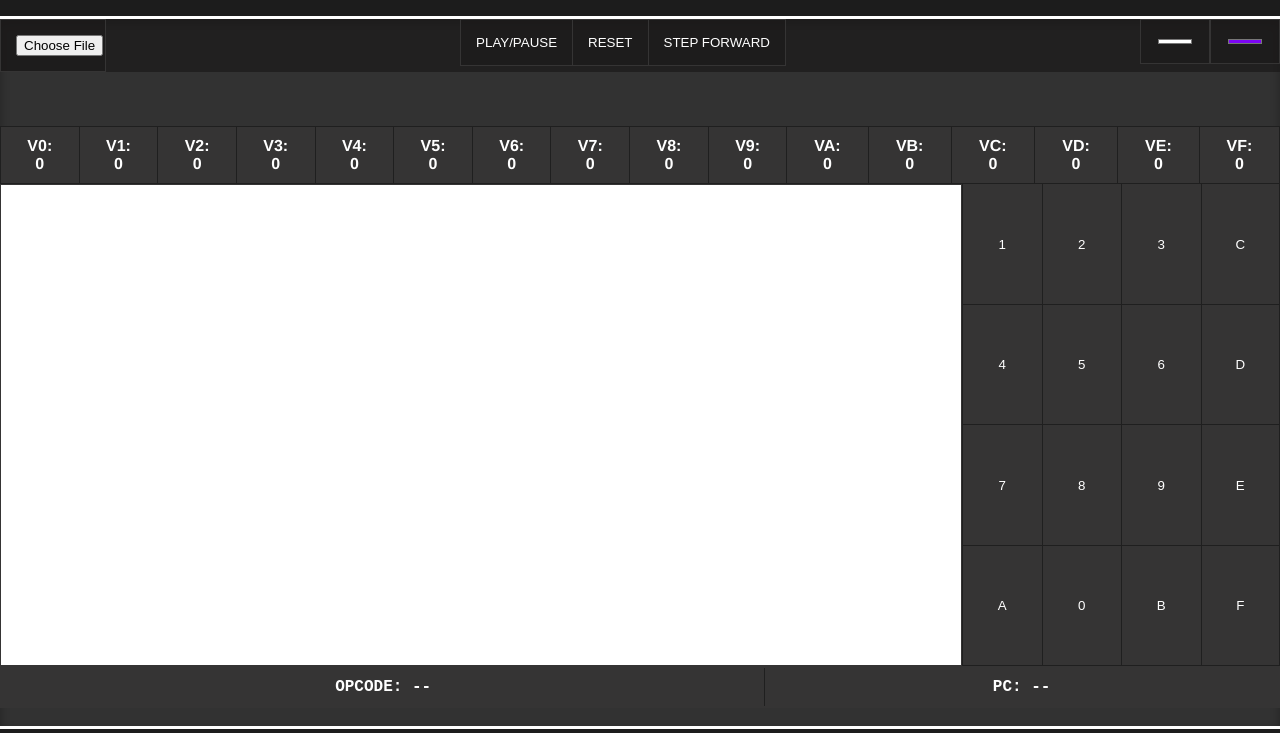
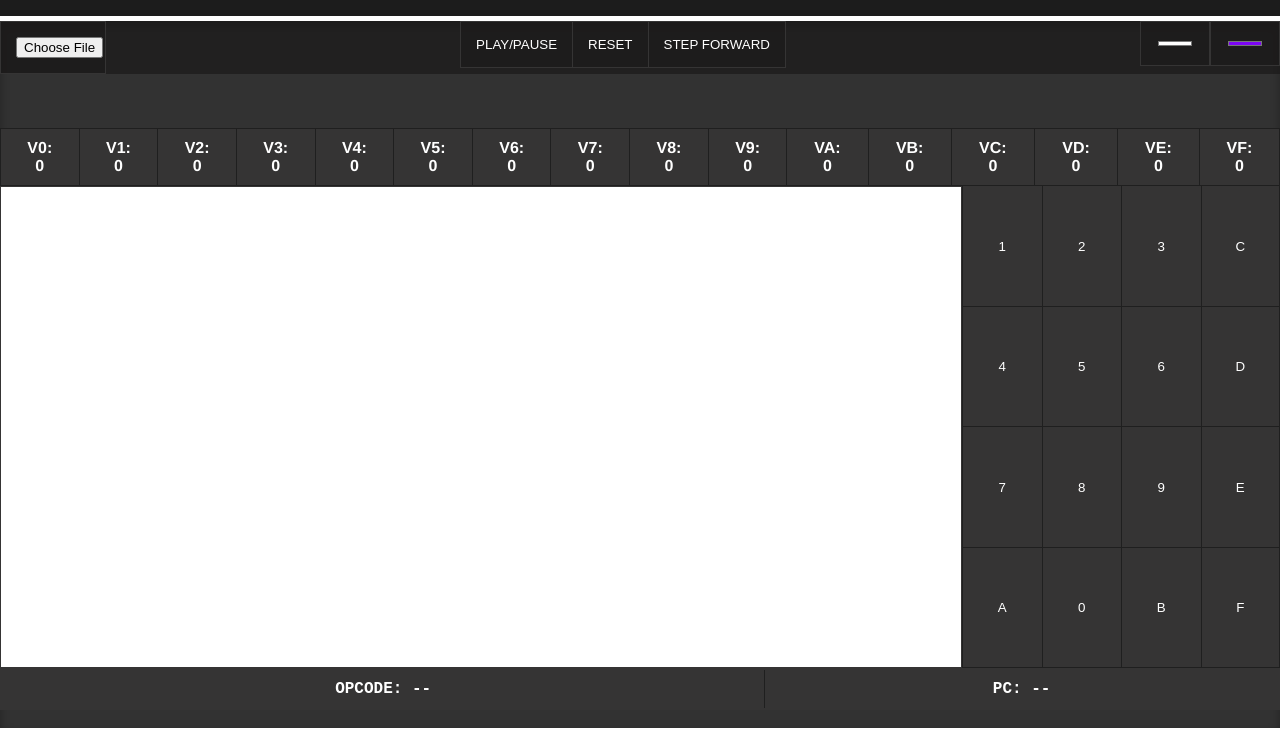
Before and after one commit to quadracation/Chip8-emulator, a website: page index.html in a window 1280 px wide. Shown: the part 119-852 px from the top of the page. Drawn offline with Linux system fonts and the light colour scheme.

Commit message:
Border 5px change
Border 5px change

```diff
--- a/emulator.css
+++ b/emulator.css
@@ -11,8 +11,8 @@ body {
 
 #wrapper {
 	background: rgba(58, 58, 58, 0.75);
-	border-top: white 3px solid;
-	border-bottom: white 3px solid;
+	border-top: white 5px solid;
+	border-bottom: white 5px solid;
 	box-shadow: rgba(0,0,0,0.3) 0px 5px 10px inset;
 }
 
```
